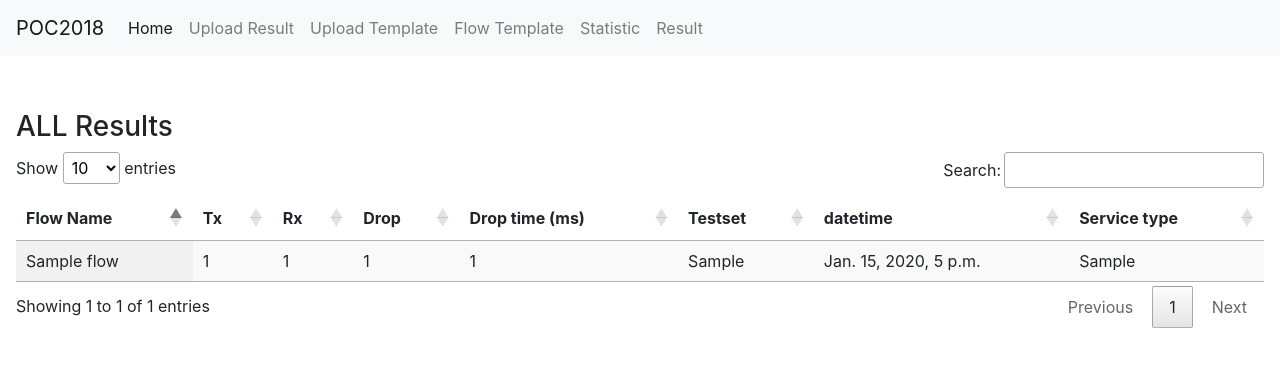
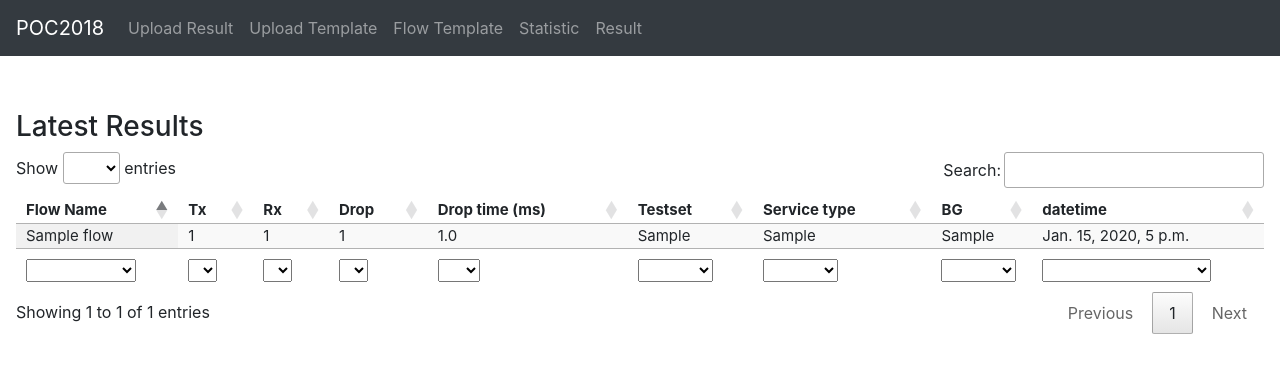
Before and after one commit to ueasaksupa/spirent-result-portal, a Django app: page /result in a window 1280 px wide. Shown: the top 373 px of the page. Run offline with Django 3.2, Linux system fonts and the light colour scheme; tables that the repository leaves empty hold one stand-in row (values such as "Sample post"); some libraries are stand-ins or nearby versions.

Commit message:
add results

```diff
--- a/poc/models.py
+++ b/poc/models.py
@@ -51,7 +51,7 @@ class Document(models.Model):
         template_dict, template_header, theader_index = self.__open_collector(1,'A',MEDIA_DIR,'Result')
         for key,value in template_dict.items():
             try:
-                flow = FlowTemplate.objects.get(flow_name=key)
+                flow = FlowTemplate.objects.get(flow_name=key.strip())
                 flow.fps = value[1]
                 flow.id = str(self.id)
             except FlowTemplate.DoesNotExist:
@@ -69,13 +69,21 @@ class Document(models.Model):
                 service_type = 'L3'
             elif 'L2' in key.strip().upper():
                 service_type = 'L2'
-            flow = self.flows_set.create(flow_name=key.strip(),
+            if 'BG' in key.strip().upper():
+                bg = 'true'
+            else:
+                bg = 'false'
+            fps = FlowTemplate.objects.get(flow_name=key.strip()).fps
+            drop_time = value[theader_index['Tx-Rx (Frames)']] / fps * 1000.0
+            self.flows_set.create(flow_name=key.strip(),
                                                 pub_date=timezone.now(),
                                                 test_set=str(testcase),
                                                 tx=value[theader_index['Tx Count (Frames)']],
                                                 rx=value[theader_index['Rx Count (Frames)']],
                                                 drop_count=value[theader_index['Tx-Rx (Frames)']],
-                                                service_type=service_type)
+                                                drop_time=drop_time,
+                                                service_type=service_type,
+                                                bg_service=bg)
 
 class FlowTemplate(models.Model):
     document = models.ForeignKey(Document, on_delete=models.CASCADE)
@@ -92,7 +100,8 @@ class Flows(models.Model):
     tx = models.IntegerField(default=0)
     rx = models.IntegerField(default=0)
     drop_count = models.IntegerField(default=0)
-    drop_time = models.IntegerField(default=0)
+    drop_time = models.FloatField(default=0.0)
     service_type = models.CharField(max_length=100)
+    bg_service = models.CharField(max_length=20,default='false')
     def __str__(self):
         return self.flow_name+' drop: '+str(self.drop_count)
--- a/poc/static/poc/datatable.js
+++ b/poc/static/poc/datatable.js
@@ -1,3 +1,27 @@
-$(document).ready( function () {
-    $('#table_id').DataTable();
+$(document).ready(function() {
+    $('#table_id').DataTable( {
+        orderCellsTop: true,
+        fixedHeader: true,
+        pageLength: 210,
+        initComplete: function () {
+            this.api().columns().every( function () {
+                var column = this;
+                var select = $('<select><option value=""></option></select>')
+                    .appendTo( $(column.footer()).empty() )
+                    .on( 'change', function () {
+                        var val = $.fn.dataTable.util.escapeRegex(
+                            $(this).val()
+                        );
+
+                        column
+                            .search( val ? '^'+val+'$' : '', true, false )
+                            .draw();
+                    } );
+
+                column.data().unique().sort().each( function ( d, j ) {
+                    select.append( '<option value="'+d+'">'+d+'</option>' )
+                } );
+            } );
+        }
+    } );
 } );
--- a/poc/static/poc/style.css
+++ b/poc/static/poc/style.css
@@ -7,6 +7,10 @@
     margin-top: 3%
 }
 .show-result-container{
-    max-width: 90em;
+    max-width: 110em;
     margin-top: 3%
 }
+table{
+    line-height: 0.5;
+    font-size: 15px;
+}
--- a/poc/templates/poc/base.html
+++ b/poc/templates/poc/base.html
@@ -16,16 +16,13 @@
 
   </head>
   <body>
-    <nav class="navbar navbar-expand-lg navbar-light bg-light">
+    <nav class="navbar navbar-expand-lg navbar-dark bg-dark">
         <a class="navbar-brand" href="#">POC2018</a>
         <button class="navbar-toggler" type="button" data-toggle="collapse" data-target="#navbarNav" aria-controls="navbarNav" aria-expanded="false" aria-label="Toggle navigation">
           <span class="navbar-toggler-icon"></span>
         </button>
         <div class="collapse navbar-collapse" id="navbarNav">
           <ul class="navbar-nav">
-            <li class="nav-item active">
-              <a class="nav-link" href="{% url 'poc:home' %}">Home <span class="sr-only">(current)</span></a>
-            </li>
             <li class="nav-item">
               <a class="nav-link" href="{% url 'poc:rupload' %}">Upload Result</a>
             </li>
--- a/poc/templates/poc/result.html
+++ b/poc/templates/poc/result.html
@@ -3,7 +3,6 @@
 {% load static %}
 
 {% block content %}
-
 <div class="show-result-container d-flex h-100 p-3 mx-auto flex-column">
     <div>
         <h3>
@@ -20,8 +19,10 @@
                     <th>Drop</th>
                     <th>Drop time (ms)</th>
                     <th>Testset</th>
+                    <th>Service type</th>
+                    <th>BG</th>
                     <th>datetime</th>
-                    <th>Service type</th>
+
                 </tr>
             </thead>
             <tbody>
@@ -33,12 +34,32 @@
                     <td>{{ row.drop_count }}</td>
                     <td>{{ row.drop_time }}</td>
                     <td>{{ row.test_set }}</td>
+                    <td>{{ row.service_type }}</td>
+                    <td>{{ row.bg_service }}</td>
                     <td>{{ row.pub_date }}</td>
-                    <td>{{ row.service_type }}</td>
+
                 </tr>
             {% endfor %}
             </tbody>
+            <tfoot>
+                <tr>
+                    <th>Flow Name</th>
+                    <th>Tx</th>
+                    <th>Rx</th>
+                    <th>Drop</th>
+                    <th>Drop time (ms)</th>
+                    <th>Testset</th>
+                    <th>Service type</th>
+                    <th>BG</th>
+                    <th>datetime</th>
+
+                </tr>
+            </tfoot>
         </table>
+    {% else %}
+        <p>
+            No Data.
+        </p>
     {% endif %}
 </div>
 {% endblock %}
--- a/poc/templates/poc/upload_result.html
+++ b/poc/templates/poc/upload_result.html
@@ -4,7 +4,7 @@
 
 <div class="cover-container d-flex h-100 p-3 mx-auto flex-column">
   <main role="main" class="inner cover">
-    <h1 class="cover-heading">Upload your files.</h1>
+    <h1 class="cover-heading">Upload your results.</h1>
     <form action="{% url 'poc:rupload'%}" method="post" enctype="multipart/form-data">
       {% csrf_token %}
       <div class="form-group row">
--- a/poc/views.py
+++ b/poc/views.py
@@ -2,6 +2,7 @@ from django.shortcuts import render, get_object_or_404,get_list_or_404
 from django.http import HttpResponseRedirect
 from django.urls import reverse
 from django.conf import settings
+from django.db.models import Max
 from django.core.files.storage import FileSystemStorage
 # Create your views here.
 
@@ -41,10 +42,7 @@ def result_upload_handler(request):
         d.save()
         # calculate result
         d.upload_result(request.POST['testcase'])
-
-        latest_flow = get_list_or_404(Flows, test_set=request.POST['testcase'])
-        context = {'latest_flow': latest_flow, 'desc' : request.POST['description']}
-        return render(request, 'poc/result.html', context)
+        return HttpResponseRedirect(reverse('poc:result'))
     else:
         return render(request, 'poc/upload_result.html')
 
@@ -54,9 +52,13 @@ def show_template(request):
     return render(request, 'poc/flowtemplate.html', context)
 
 def show_result(request):
-    latest_flow = get_list_or_404(Flows)
-    context = {'latest_flow': latest_flow, 'desc':"ALL Results"}
-    return render(request, 'poc/result.html', context)
+    try:
+        latest_flow_set = Flows.objects.all().aggregate(Max('test_set'))
+        latest_flow = Flows.objects.filter(test_set=latest_flow_set['test_set__max'])
+        context = {'latest_flow': latest_flow, 'desc':"Latest Results"}
+        return render(request, 'poc/result.html', context)
+    except Flows.DoesNotExist:
+        return render(request, 'poc/result.html')
 
 def show_stat(request):
     return render(request, 'poc/home.html')
```
